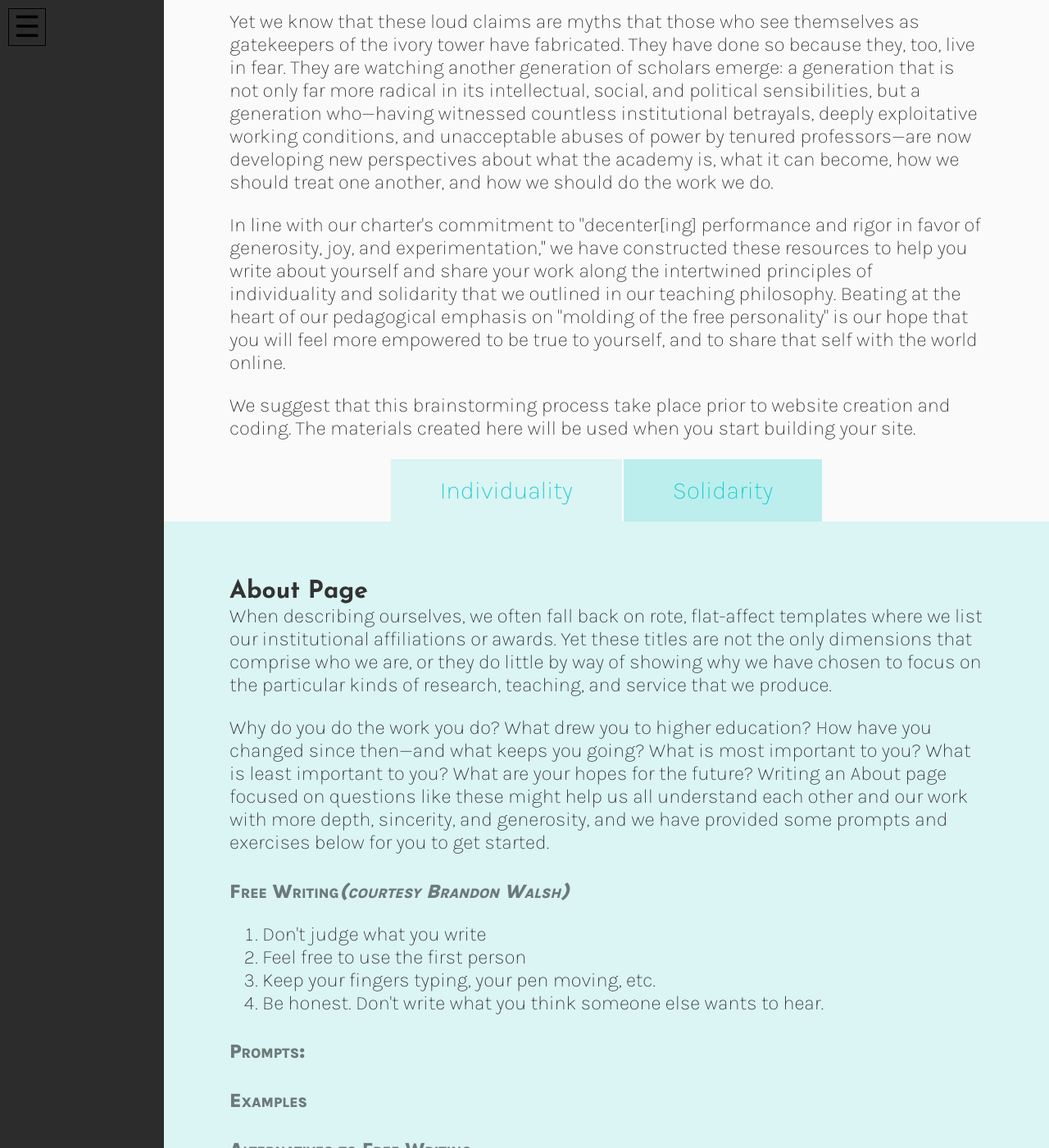
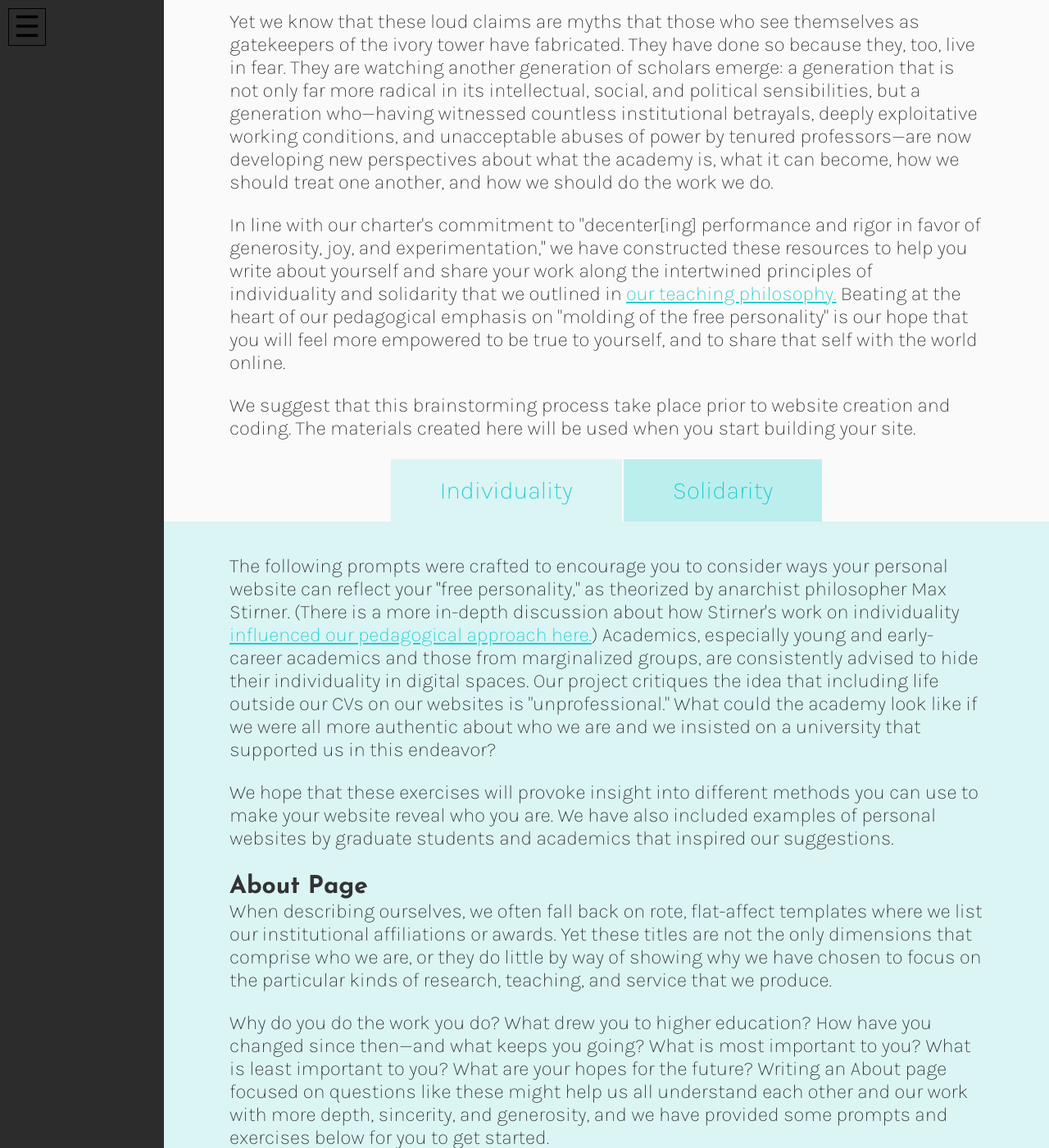
Before and after one commit to scholarslab/brackets, a Jekyll site: the page built from individuality-solidarity.html, in a window 1280 px wide and 1400 px high, scrolled down 758 px. Shown: the whole window at 82% size. Built offline with Jekyll 4.4.1, drawn with Linux system fonts in a browser that asks for light colours.

Commit message:
edits I&S page

```diff
--- a/individuality-solidarity.html
+++ b/individuality-solidarity.html
@@ -6,7 +6,7 @@ title: Individuality & Solidarity
 <p>On this page, we offer an exciting set of suggestions, framing questions, and prompts for you to brainstorm different sections of your website, and reflect on how you want to present yourself and share your work at large.</p>
 <p>The pressures of the ivory tower can sometimes scare us into thinking that we must present ourselves solely through our institutional affiliations or through a long list of our accomplishments and publications, lest anyone should think that we are not a "rigorous" scholar." These concerns are especially urgent for those whom the academy has typically marked as suspicious, inadequate, or illegible, such as graduate students and faculty of color, first-generation students, non-traditional students, independent scholars, openly queer academics, and non-tenure track faculty. So often, those who belong to these groups are pressured into presenting themselves in a certain way because they face loud claims that their work is not "really" valuable, or that they were selected or hired not because of their intellectual acumen, life experience, work ethic, or pedagogical efficacy, but to tick a diversity box.</p>
 <p>Yet we know that these loud claims are myths that those who see themselves as gatekeepers of the ivory tower have fabricated. They have done so because they, too, live in fear. They are watching another generation of scholars emerge: a generation that is not only far more radical in its intellectual, social, and political sensibilities, but a generation who—having witnessed countless institutional betrayals, deeply exploitative working conditions, and unacceptable abuses of power by tenured professors—are now developing new perspectives about what the academy is, what it can become, how we should treat one another, and how we should do the work we do.</p>
-<p>In line with our charter's commitment to "decenter[ing] performance and rigor in favor of generosity, joy, and experimentation," we have constructed these resources to help you write about yourself and share your work along the intertwined principles of individuality and solidarity that we outlined in our teaching philosophy. Beating at the heart of our pedagogical emphasis on "molding of the free personality" is our hope that you will feel more empowered to be true to yourself, and to share that self with the world online.</p>
+<p>In line with our charter's commitment to "decenter[ing] performance and rigor in favor of generosity, joy, and experimentation," we have constructed these resources to help you write about yourself and share your work along the intertwined principles of individuality and solidarity that we outlined in <a href="https://brackets.scholarslab.org/about/">our teaching philosophy.</a> Beating at the heart of our pedagogical emphasis on "molding of the free personality" is our hope that you will feel more empowered to be true to yourself, and to share that self with the world online.</p>
 <p>We suggest that this brainstorming process take place prior to website creation and coding. The materials created here will be used when you start building your site.</p>
 <div id="tabs">
     <ul class="tabs">
@@ -15,6 +15,11 @@ title: Individuality & Solidarity
     </ul>
 <section id="individuality">
 <h2>Individuality</h2>
+
+<p>The following prompts were crafted to encourage you to consider ways your personal website can reflect your "free personality," as theorized by anarchist philosopher Max Stirner. (There is a more in-depth discussion about how Stirner's work on individuality <a href="https://brackets.scholarslab.org/about/">influenced our pedagogical approach here.</a>) Academics, especially young and early-career academics and those from marginalized groups, are consistently advised to hide their individuality in digital spaces. Our project critiques the idea that including life outside our CVs on our websites is "unprofessional." What could the academy look like if we were all more authentic about who we are and we insisted on a university that supported us in this endeavor?</p>
+<p>We hope that these exercises will provoke insight into different methods you can use to make your website reveal who you are. We have also included examples of personal websites by graduate students and academics that inspired our suggestions.</p>
+
+
 <h3>About Page</h3>
 <p>When describing ourselves, we often fall back on rote, flat-affect templates where we list our institutional affiliations or awards. Yet these titles are not the only dimensions that comprise who we are, or they do little by way of showing why we have chosen to focus on the particular kinds of research, teaching, and service that we produce. </p>
 <p>Why do you do the work you do? What drew you to higher education? How have you changed since then—and what keeps you going? What is most important to you? What is least important to you? What are your hopes for the future? Writing an About page focused on questions like these might help us all understand each other and our work with more depth, sincerity, and generosity, and we have provided some prompts and exercises below for you to get started.</p>
```
